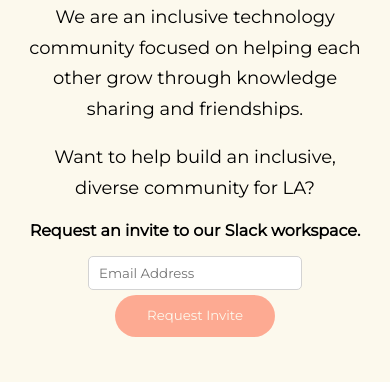
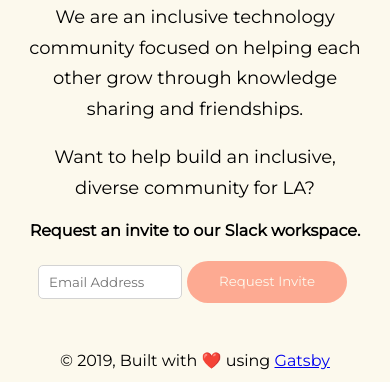
Before and after one commit to la-devs/ladevs.org, a Gatsby site: page / in a window 390 px wide. Shown: the part 306-688 px from the top of the page. Built offline with nearby package versions, Linux system fonts and the light colour scheme; Gatsby itself is replaced by a stand-in of ours.

Commit message:
Format input error

```diff
--- a/src/components/slackInviteForm.js
+++ b/src/components/slackInviteForm.js
@@ -21,6 +21,9 @@ class SlackInviteForm extends React.Component {
   render() {
     return (
       <form action={`https://formspree.io/${LA_DEVS_EMAIL}`} method='POST'>
+        {this.state.validEmail === false &&
+          <span style={{color: 'red', display: 'block'}}>Email is invalid</span>
+        }
         <Field
           type='email'
           name='_invite_requested'
@@ -35,9 +38,6 @@ class SlackInviteForm extends React.Component {
         >
           Request Invite
         </Button>
-        {this.state.validEmail === false &&
-          <span style={{color: 'red'}}>Email is invalid</span>
-        }
       </form>
     );
   }
--- a/src/styles/field.css
+++ b/src/styles/field.css
@@ -1,5 +1,6 @@
 
 .field {
+  display: inline-block;
   color: grey;
   display: inline-block;
   text-align: left;
@@ -12,7 +13,13 @@
   -webkit-appearance: none;
   font-family: 'Montserrat', sans-serif;
   padding-left: 10px;
-  min-width: 200px;
+  width: 200px;
+}
+
+@media only screen and (max-width: 600px) {
+  .field {
+    width: 130px;
+  }
 }
 
 .field.invalid {
```
